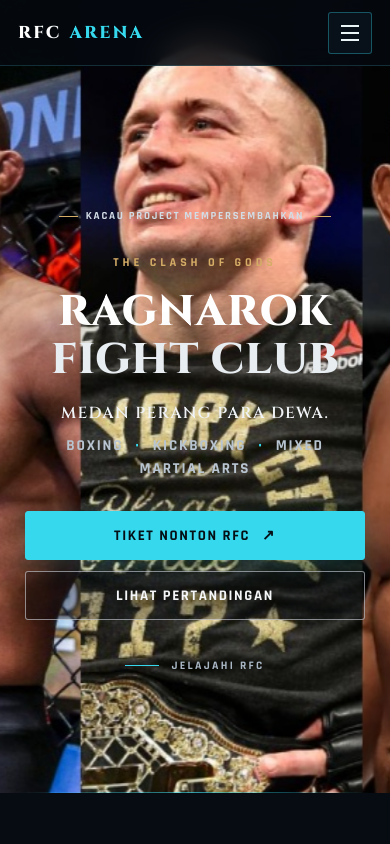
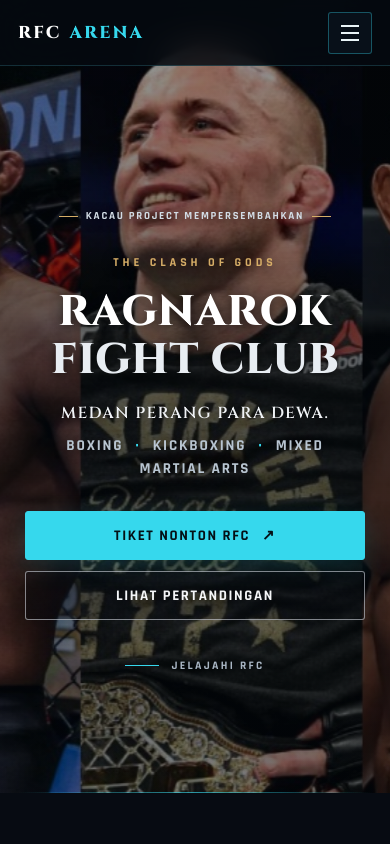
Before and after one commit to ragnarokfightclubjackal/ragnarok-fight-club, a plain HTML site: page index.html in a window 390 px wide. Shown: the top 844 px of the page. Drawn offline with Linux system fonts and the light colour scheme.

Commit message:
git baru

```diff
--- a/index.css
+++ b/index.css
@@ -317,6 +317,7 @@ button, a { -webkit-tap-highlight-color: transparent; }
   }
 
   .hero-backdrop {
+    isolation: isolate;
     display: block;
     position: absolute;
     inset: 0;
@@ -326,6 +327,8 @@ button, a { -webkit-tap-highlight-color: transparent; }
   }
 
   .hero-background-track {
+    position: relative;
+    z-index: 0;
     display: flex;
     width: max-content;
     height: 100%;
@@ -358,10 +361,29 @@ button, a { -webkit-tap-highlight-color: transparent; }
     position: relative;
     z-index: 2;
   }
+  .hero-content h1, .hero-content h2, .hero-content p {
+    text-shadow: 0 2px 12px rgba(0, 0, 0, 0.65);
+  }
 
   .hero-bottom-line {
     z-index: 2;
   }
+  .hero-backdrop::after {
+  content: "";
+  position: absolute;
+  inset: 0;
+  z-index: 1;
+  pointer-events: none;
+
+  background:
+    linear-gradient(
+      to bottom,
+      rgba(3, 8, 14, 0.42) 0%,
+      rgba(3, 8, 14, 0.48) 25%,
+      rgba(3, 8, 14, 0.68) 55%,
+      rgba(3, 8, 14, 0.52) 100%
+    );
+}
 
   .hero::before {
     background:
```
